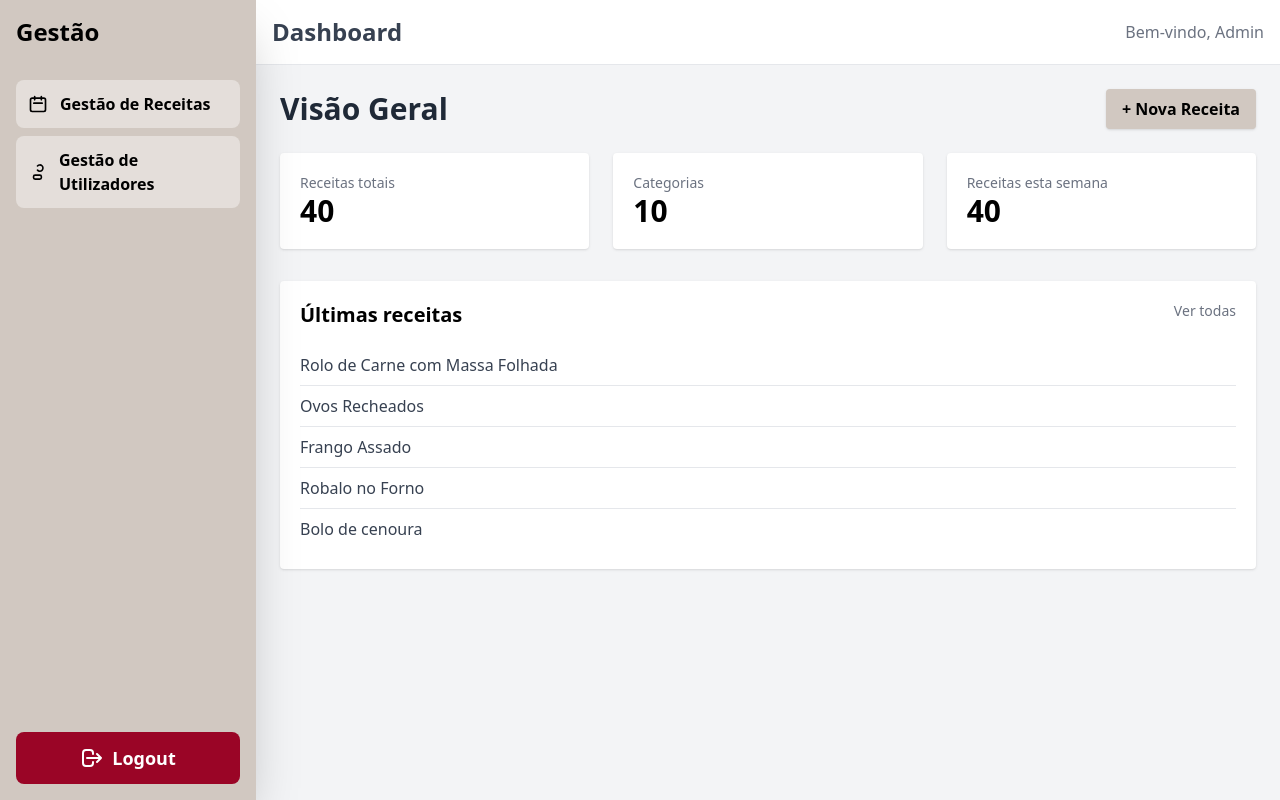
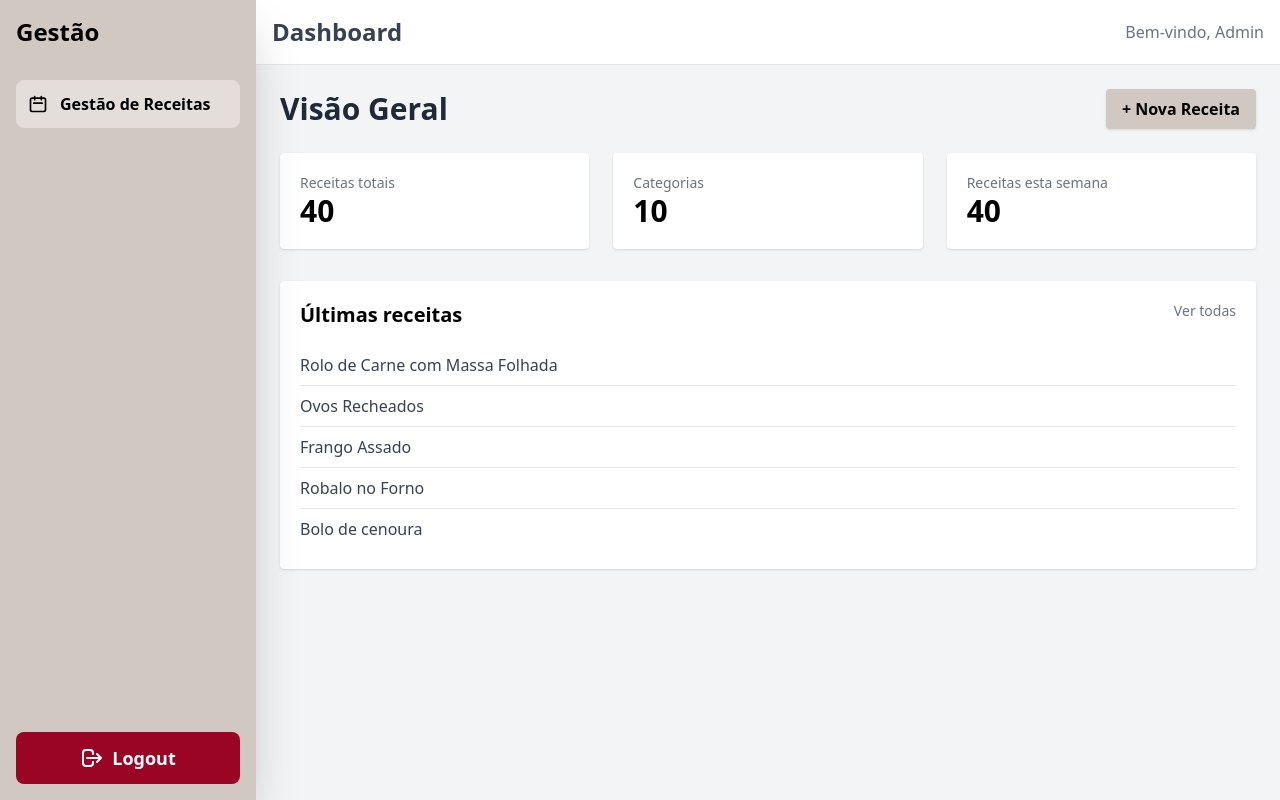
Before and after one commit to AnaEPinto/DepWeb, a PHP site: page /admin/dashboard.php in a window 1280 px wide. Run offline with PHP 8.4, Linux system fonts and the light colour scheme; data comes from the database, SQL or seed files in the repository; some libraries are stand-ins or nearby versions.

Commit message:
Update nav.php

```diff
--- a/admin/includes/nav.php
+++ b/admin/includes/nav.php
@@ -13,14 +13,6 @@
             </svg>
             <span class="font-bold">Gestão de Receitas</span>
         </a>
-
-        <a href="utilizadores.php"
-           class="flex items-center p-3 rounded-lg bg-white/40 transition font-semibold">
-            <svg class="w-5 h-5 mr-3" fill="none" stroke="currentColor" viewBox="0 0 24 24">
-                <path stroke-linecap="round" stroke-linejoin="round" stroke-width="2" d="M12 4.354a4 4 0 110 5.292M15 21H9a2 2 0 01-2-2v-1a2 2 0 012-2h6a2 2 0 012 2v1a2 2 0 01-2 2z"/>
-            </svg>
-            Gestão de Utilizadores
-        </a>
     </nav>
 
     <div class="p-4">
```
